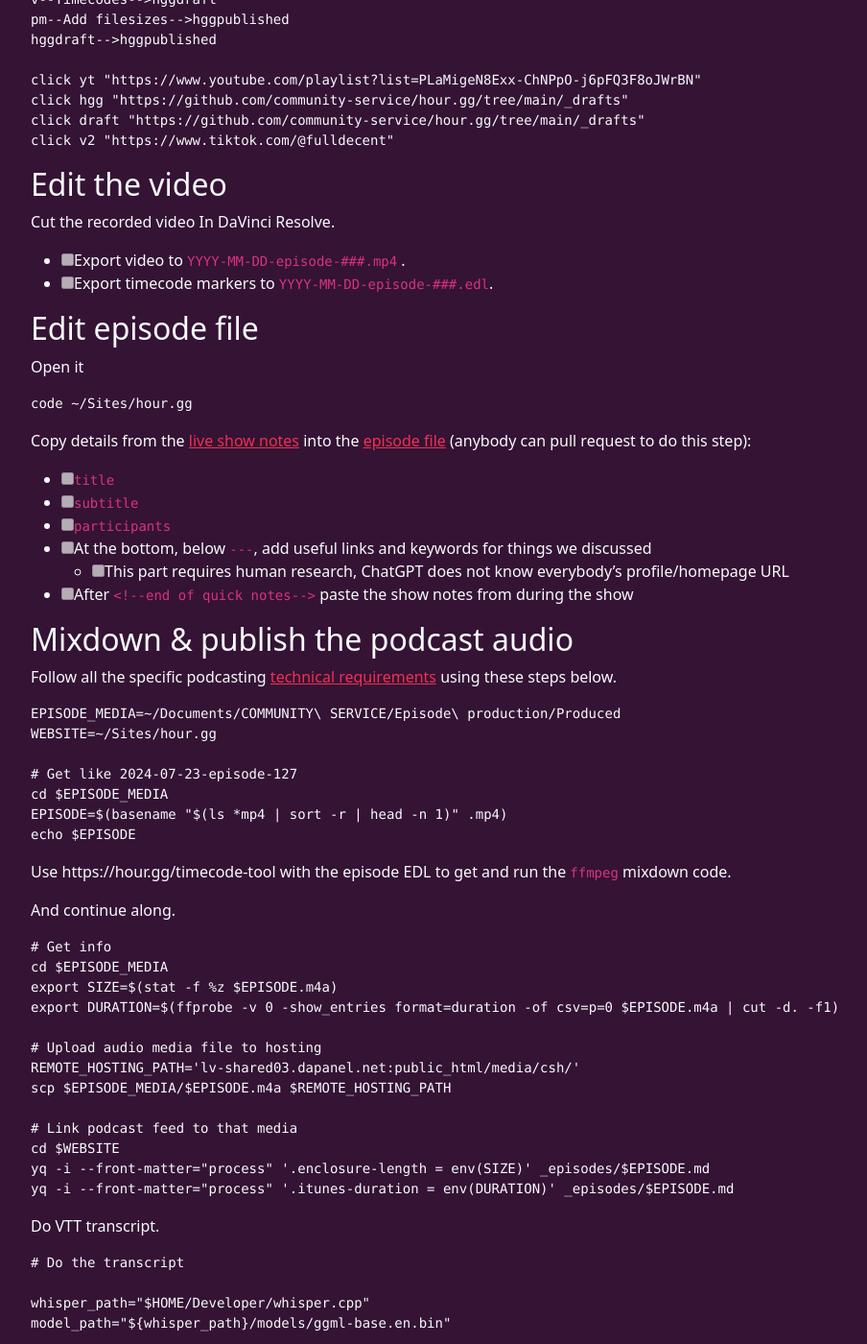
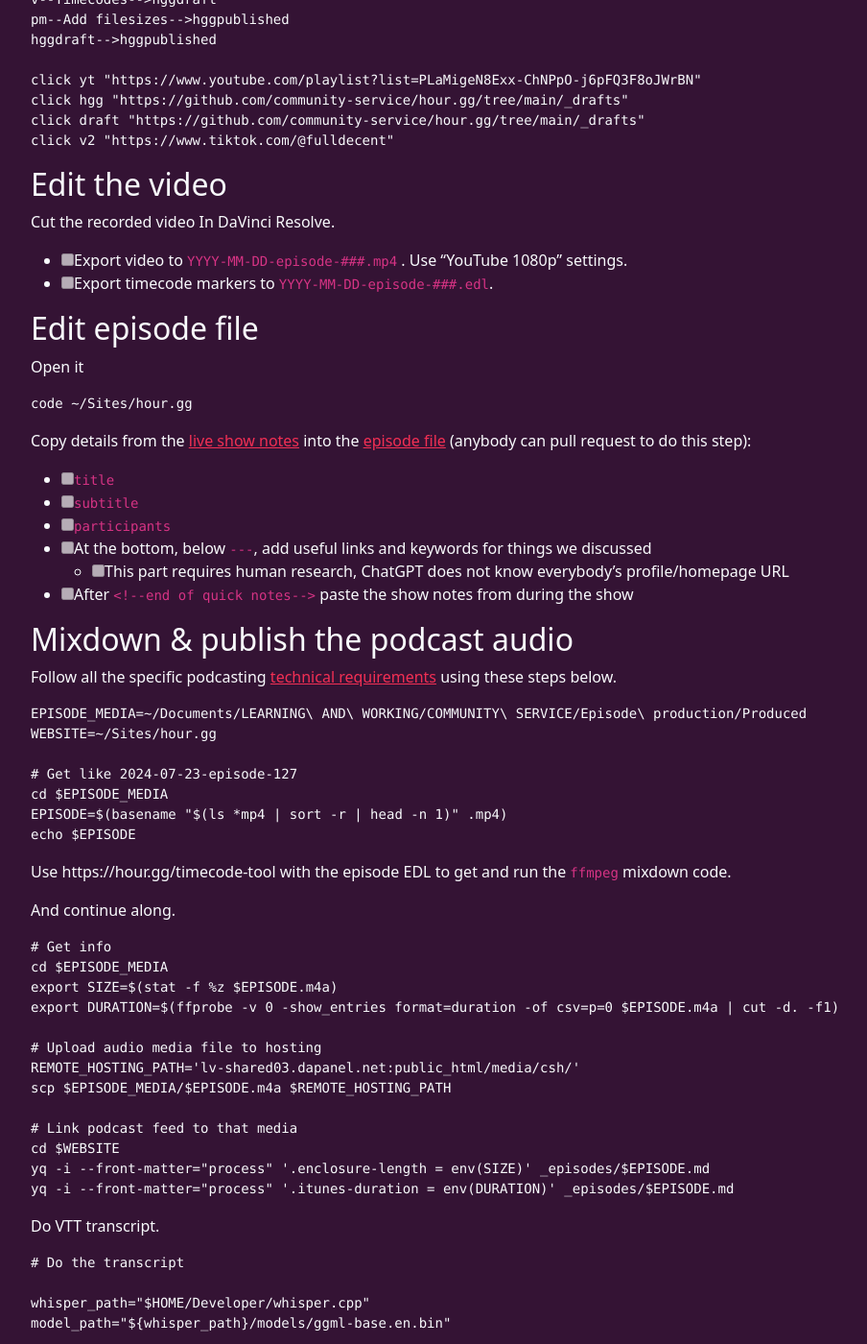
Before and after one commit to community-service/hour.gg, a Jekyll site: the page built from instructions/Postproduction checklist.md, in a window 1280 px wide and 1400 px high, scrolled down 528 px. Shown: the whole window at 96% size, without its empty margins (50-954 px from the left). Built offline with Jekyll 4.4.1, drawn with Linux system fonts in a browser that asks for light colours; our own code applies the rules of GitHub Pages for plain Markdown files; some of the changed text lies outside the part shown.

Commit message:
add notes

````diff
--- a/instructions/Postproduction checklist.md
+++ b/instructions/Postproduction checklist.md
@@ -35,6 +35,7 @@ click v2 "https://www.tiktok.com/@fulldecent"
 Cut the recorded video In DaVinci Resolve.
 
 - [ ] Export video to `YYYY-MM-DD-episode-###.mp4` .
+  Use "YouTube 1080p" settings.
 - [ ] Export timecode markers to `YYYY-MM-DD-episode-###.edl`.
 
 ## Edit episode file
@@ -59,7 +60,7 @@ Copy details from the [live show notes](https://docs.google.com/document/d/1ta_6
 Follow all the specific podcasting [technical requirements](podcast-specifications.md) using these steps below.
 
 ```sh
-EPISODE_MEDIA=~/Documents/COMMUNITY\ SERVICE/Episode\ production/Produced
+EPISODE_MEDIA=~/Documents/LEARNING\ AND\ WORKING/COMMUNITY\ SERVICE/Episode\ production/Produced
 WEBSITE=~/Sites/hour.gg
 
 # Get like 2024-07-23-episode-127
````
Also changed, not shown: other parts of instructions/Postproduction checklist.md (+2 -2 lines).
